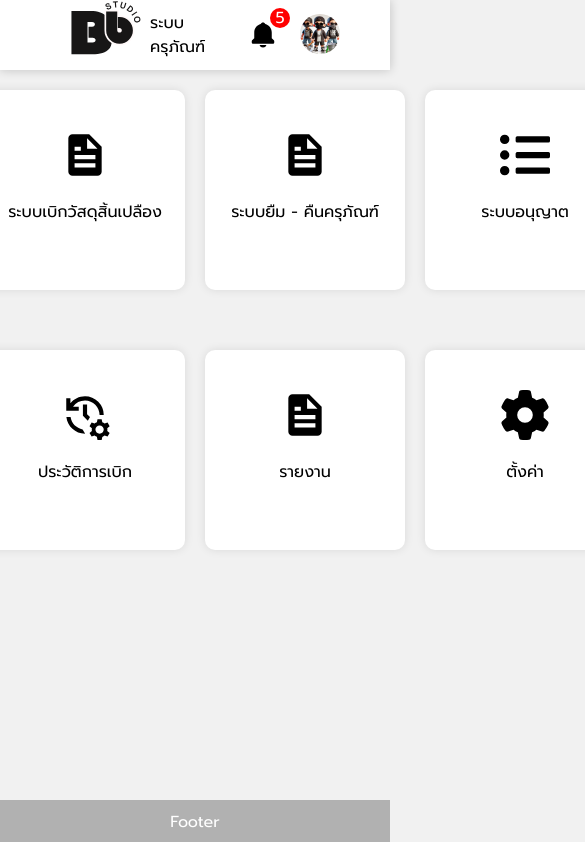
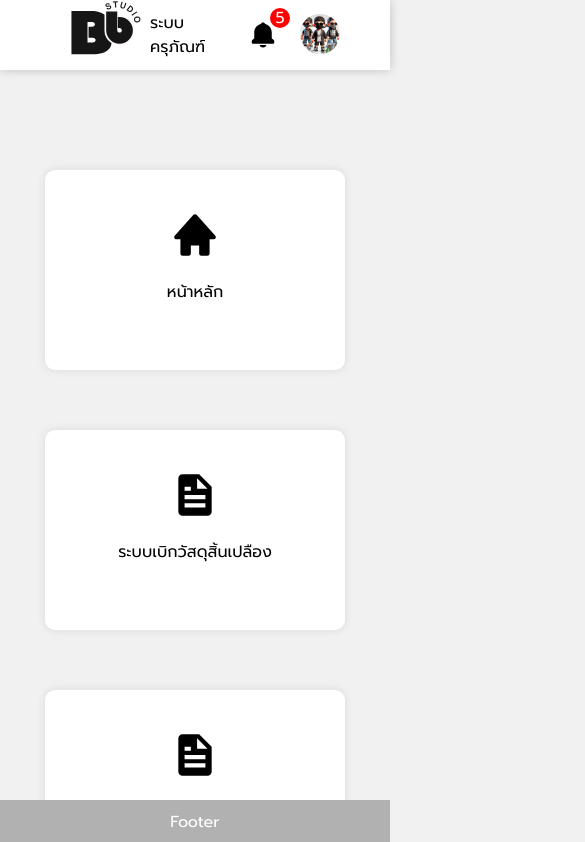
Before and after one commit to WinaiBB32/psc01, a Next.js app: page / in a window 390 px wide. Shown: the top 842 px of the page, 585 px wide, since content can reach past the window. Built offline with nearby package versions, Linux system fonts and the light colour scheme.

Commit message:
modified:   app/globals.css

```diff
--- a/app/globals.css
+++ b/app/globals.css
@@ -110,13 +110,15 @@ main{
 .container{
   max-width: 1200px;
   margin: 0 auto;
+  margin-top: 150px;
   padding: 0 20px;
   display: grid;
   justify-content: center;
   grid-template-columns: 200px 200px 200px 200px;
   gap: 20px;
+}
 
-}
+
 
 .card {
   width: 200px;
@@ -135,6 +137,7 @@ main{
   color: #fff;
   background: #0004ff;
 }
+
 
 .card .menu-items {
   margin: 20px 0;
@@ -165,6 +168,29 @@ main{
   font-weight: 500;
 }
 
+@media screen and (max-width: 900px){
+  .container{
+    grid-template-columns: 200px 200px 200px;
+  }
+
+}
+@media screen and (max-width: 700px){
+  .container{
+    grid-template-columns: 200px 200px;
+  }
+}
+
+@media screen and (max-width: 500px){
+  .container{
+    grid-template-columns: auto;
+
+  }
+  .card{
+    width: 300px;
+    height: 200px;
+}
+}
+
 
 
 
```
